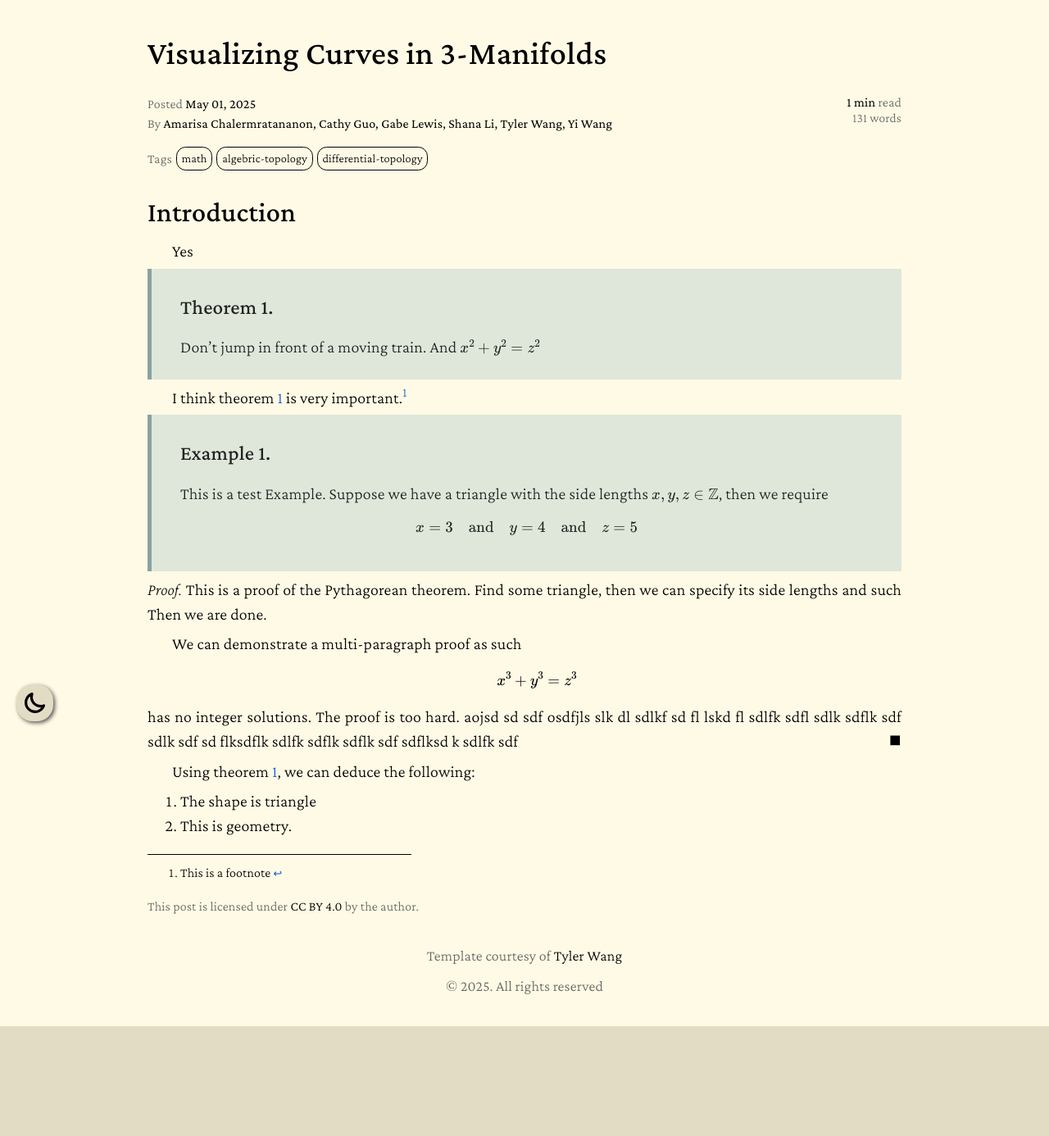
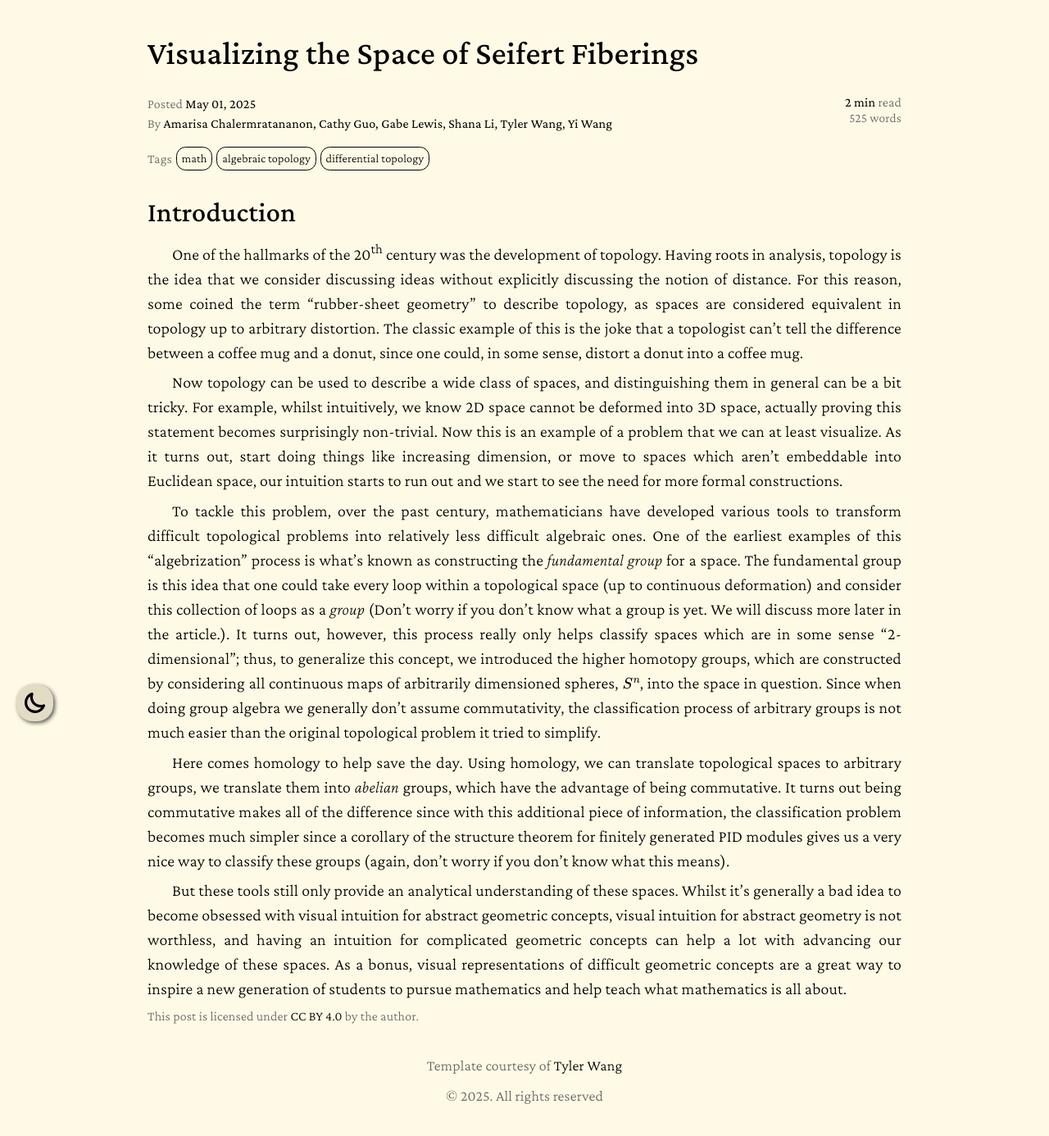
Before and after one commit to CurvesIn3Manifolds/CurvesIn3Manifolds.github.io, a Jekyll site: the page built from index.md, in a window 1280 px wide. Shown: the whole page at 82% size. Built offline with Jekyll 4.4.1, drawn with Linux system fonts in a browser that asks for light colours; before the commit the page ends 1252 px from its top, so only the background shows below that.

Commit message:
Added introduction to index.md.

```diff
--- a/index.md
+++ b/index.md
@@ -1,13 +1,13 @@
 ---
 layout: posts
 
-title: Visualizing Curves in 3-Manifolds
+title: Visualizing the Space of Seifert Fiberings
 description: >-
-    In this article, we give a brief explanation of the mathematical background for the package we developed in Mathematica.
+    In this article, we discuss a visual approach to understanding the homology generators of the space of Seifert fiberings equivalent to the trivial fibering of <em>S<sup>1</sup>&times;S<sup>2</sup></em>
 tags:
   - math
-  - algebric-topology
-  - differential-topology
+  - algebraic topology
+  - differential topology
 author: Amarisa Chalermratananon, Cathy Guo, Gabe Lewis, Shana Li, Tyler Wang, Yi Wang
 date: 2025-05-1
 
@@ -17,31 +17,26 @@ theorem: true
 ---
 
 ## Introduction
+One of the hallmarks of the 20<sup>th</sup> century was the development of topology.
+Having roots in analysis, topology is the idea that we consider discussing ideas without explicitly discussing the notion of distance.
+For this reason, some coined the term "rubber-sheet geometry" to describe topology, as spaces are considered equivalent in topology up to arbitrary distortion.
+The classic example of this is the joke that a topologist can't tell the difference between a coffee mug and a donut, since one could, in some sense, distort a donut into a coffee mug.
 
-Yes
+Now topology can be used to describe a wide class of spaces, and distinguishing them in general can be a bit tricky.
+For example, whilst intuitively, we know 2D space cannot be deformed into 3D space, actually proving this statement becomes surprisingly non-trivial.
+Now this is an example of a problem that we can at least visualize.
+As it turns out, start doing things like increasing dimension, or move to spaces which aren't embeddable into Euclidean space, our intuition starts to run out and we start to see the need for more formal constructions.
 
-> Don't jump in front of a moving train.
-> And $x^2+y^2=z^2$
-{:.thm #test-theorem}
+To tackle this problem, over the past century, mathematicians have developed various tools to transform difficult topological problems into relatively less difficult algebraic ones.
+One of the earliest examples of this "algebrization" process is what's known as constructing the *fundamental group* for a space.
+The fundamental group is this idea that one could take every loop within a topological space (up to continuous deformation) and consider this collection of loops as a *group* (Don't worry if you don't know what a group is yet. We will discuss more later in the article.).
+It turns out, however, this process really only helps classify spaces which are in some sense "2-dimensional"; thus, to generalize this concept, we introduced the higher homotopy groups, which are constructed by considering all continuous maps of arbitrarily dimensioned spheres, $S^n$, into the space in question.
+Since when doing group algebra we generally don't assume commutativity, the classification process of arbitrary groups is not much easier than the original topological problem it tried to simplify.
 
-I think [theorem](#test-theorem){:.ref} is very important.*This is a footnote*{:.foot-tag}
+Here comes homology to help save the day.
+Using homology, we can translate topological spaces to arbitrary groups, we translate them into *abelian* groups, which have the advantage of being commutative.
+It turns out being commutative makes all of the difference since with this additional piece of information, the classification problem becomes much simpler since a corollary of the structure theorem for finitely generated PID modules gives us a very nice way to classify these groups (again, don't worry if you don't know what this means).
 
-{:.ex}
-> This is a test Example.
-> Suppose we have a triangle with the side lengths $x,y,z\in \integ$, then we require
-> $$x=3 \jand y=4 \jand z=5$$
-
-{:.proof}
-> This is a proof of the Pythagorean theorem.
-> Find some triangle, then we can specify its side lengths and such
-> Then we are done.
->
-> We can demonstrate a multi-paragraph proof as such
-> $$x^3+y^3 = z^3$$
-> has no integer solutions. The proof is too hard.
-> aojsd sd sdf osdfjls slk dl  sdlkf sd fl lskd fl sdlfk sdfl sdlk sdflk sdf sdlk sdf
-> sd flksdflk sdlfk sdflk sdflk sdf sdflksd k sdlfk sdf
-
-Using [theorem](#test-theorem){:.ref}, we can deduce the following:
-1. The shape is triangle
-2. This is geometry.
+But these tools still only provide an analytical understanding of these spaces.
+Whilst it’s generally a bad idea to become obsessed with visual intuition for abstract geometric concepts, visual intuition for abstract geometry is not worthless, and having an intuition for complicated geometric concepts can help a lot with advancing our knowledge of these spaces.
+As a bonus, visual representations of difficult geometric concepts are a great way to inspire a new generation of students to pursue mathematics and help teach what mathematics is all about.
```
